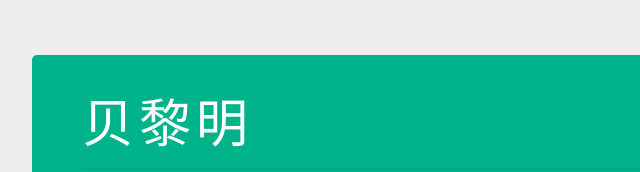
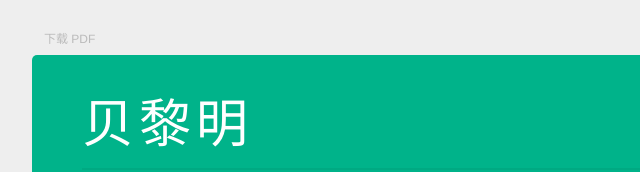
Before and after one commit to beiliming/beiliming.github.io, a website: page index.html in a window 1280 px wide. Shown: the top 172 px of the page, 96-736 px from the left. Drawn offline with Linux system fonts and the light colour scheme.

Commit message:
添加简历文件

```diff
--- a/index.html
+++ b/index.html
@@ -401,7 +401,7 @@ a {
 </head>
 <body>
 <p class="last-modified">最后更新于2019年2月</p>
-
+<a class="download-pdf" href="file:///Users/liompei/hexo/beiliming.github.io/%E7%AE%80%E5%8E%86_%E8%B4%9D%E9%BB%8E%E6%98%8E.pdf">下载 PDF</a>
 
 <main class="content">
 
```
Also changed, not shown: 1 other file.
